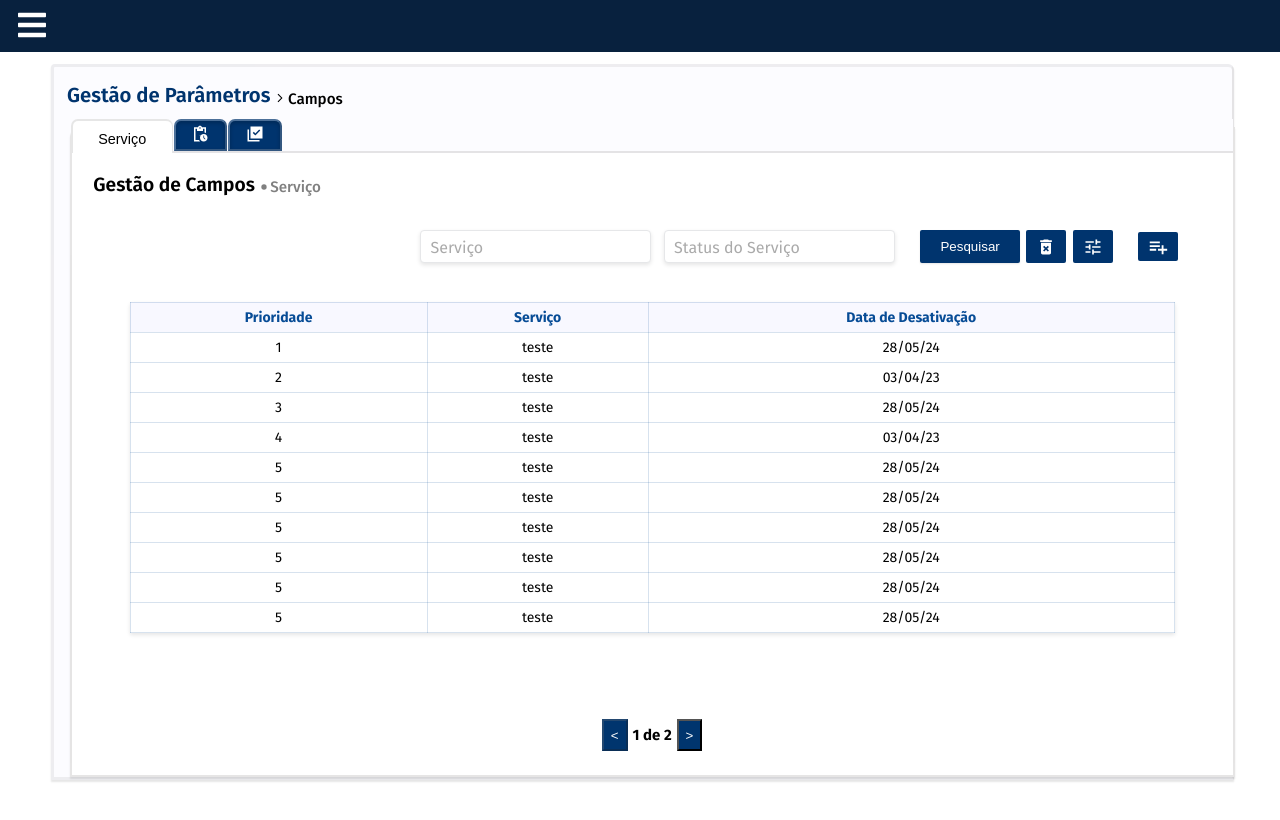
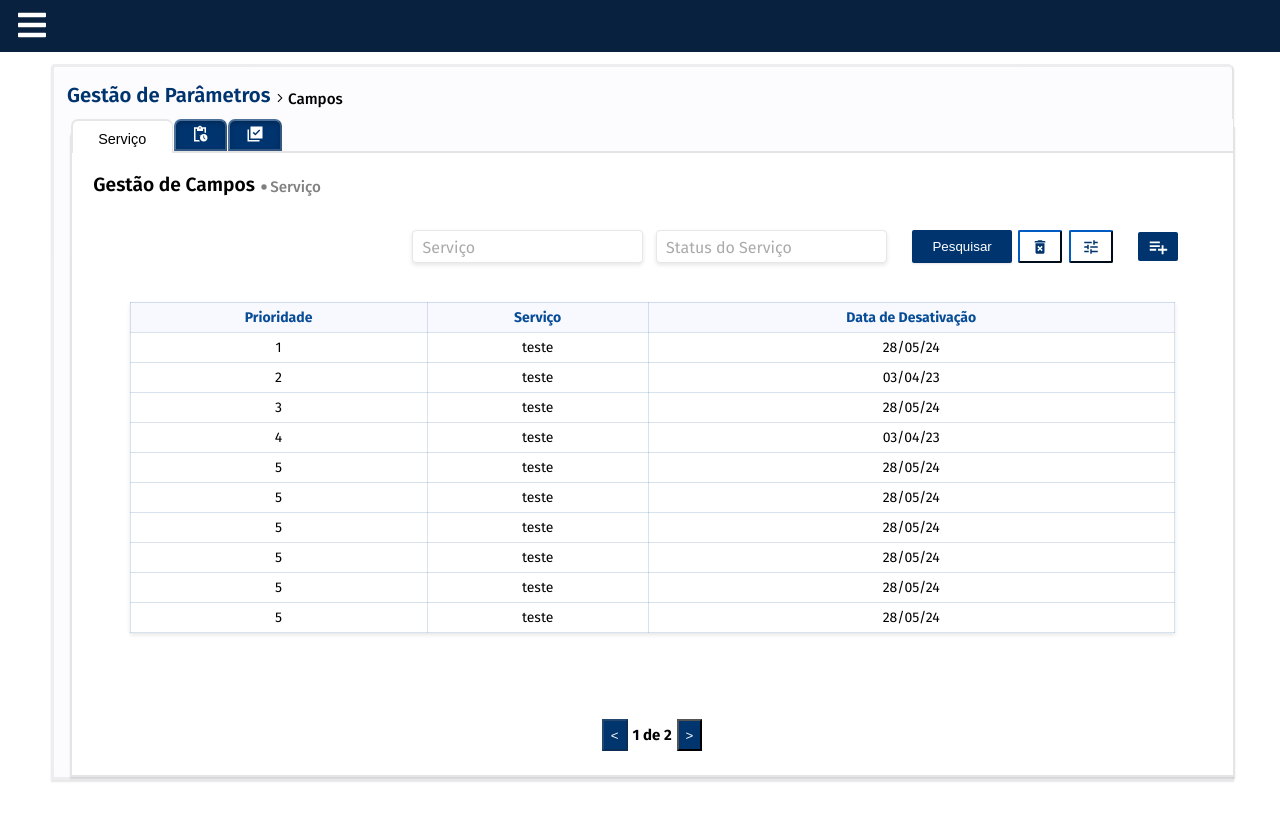
Before and after one commit to RafaelCamposTXR/sistema-gestao-parametros, a React (Create React App) app: page /gestaocampos in a window 1280 px wide. Shown: the top 820 px of the page. Built offline with nearby package versions, Linux system fonts and the light colour scheme; a web font is replaced by a local one.

Commit message:
novo design dos botões extras

```diff
--- a/src/components/filtros/Filtros.css
+++ b/src/components/filtros/Filtros.css
@@ -68,8 +68,8 @@
 .extra-button {
   display: flex;
   padding: 10px 20px;
-  background-color: var(--blue);
-  color: white;
+  background-color: white;
+  color: var(--blue);
   border: none;
   border-radius: 2px;
   cursor: pointer;
@@ -79,6 +79,7 @@
   align-items: center;
   justify-content: center;
   height: 4.2vh;
+  border: 2px outset var(--blue)
 }
 
 .search-button:hover,
--- a/src/components/filtros/Filtros.jsx
+++ b/src/components/filtros/Filtros.jsx
@@ -80,8 +80,8 @@ function Filtros({ activeTab }) {
         )}
          <div className="button-container">
           <button className="search-button">Pesquisar</button>
-          <button className="extra-button"> <DeleteForeverIcon sx={{ fontSize: 20 }}/> </button>
-          <button className="extra-button"> <TuneIcon sx={{ fontSize: 20 }}/> </button>
+          <button className="extra-button"> <DeleteForeverIcon sx={{ fontSize: 18 }}/> </button>
+          <button className="extra-button"> <TuneIcon sx={{ fontSize: 18 }}/> </button>
           <button className="add-button"> <PlaylistAddIcon sx={{ fontSize: 22 }}/> </button>
         </div>
       </div>
```
